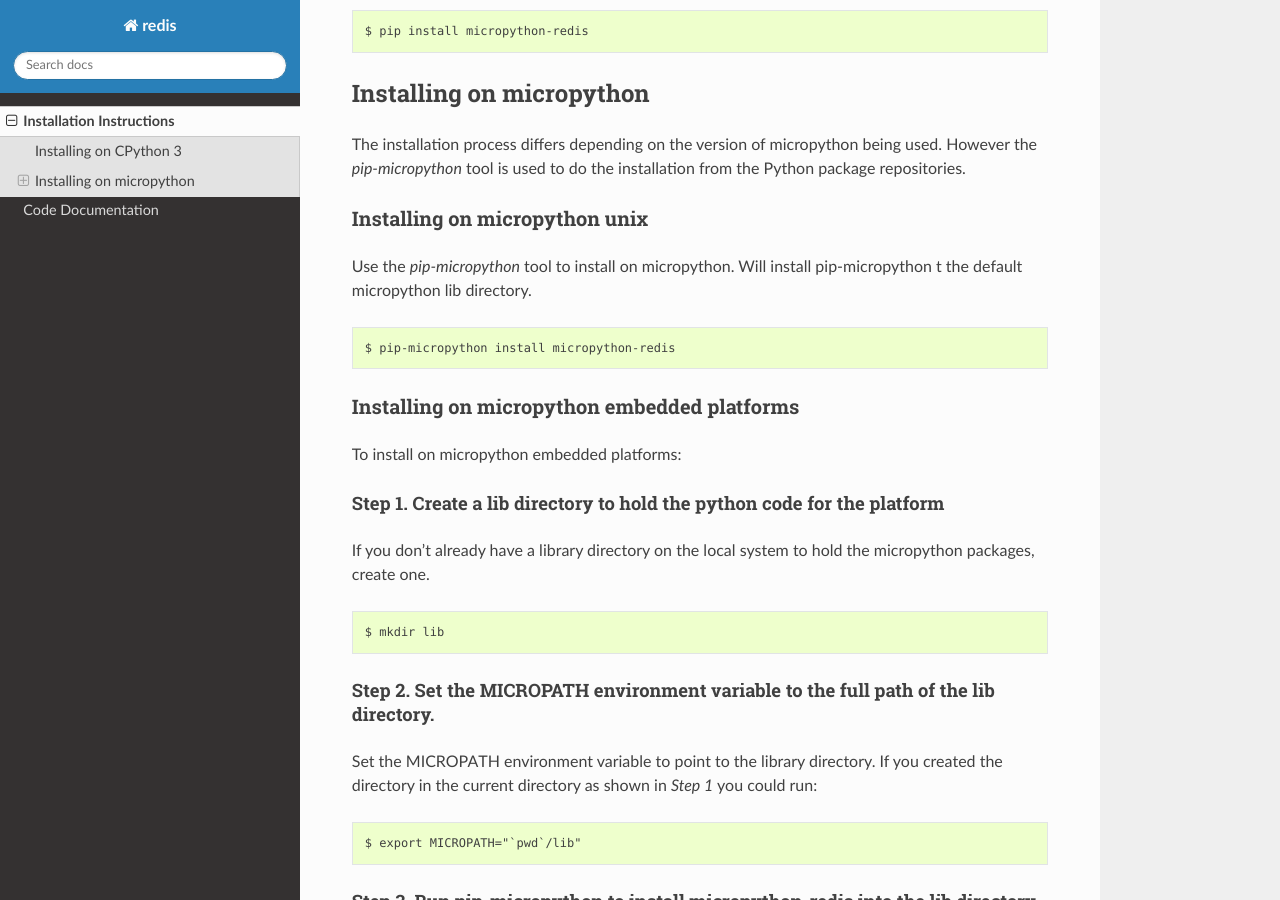
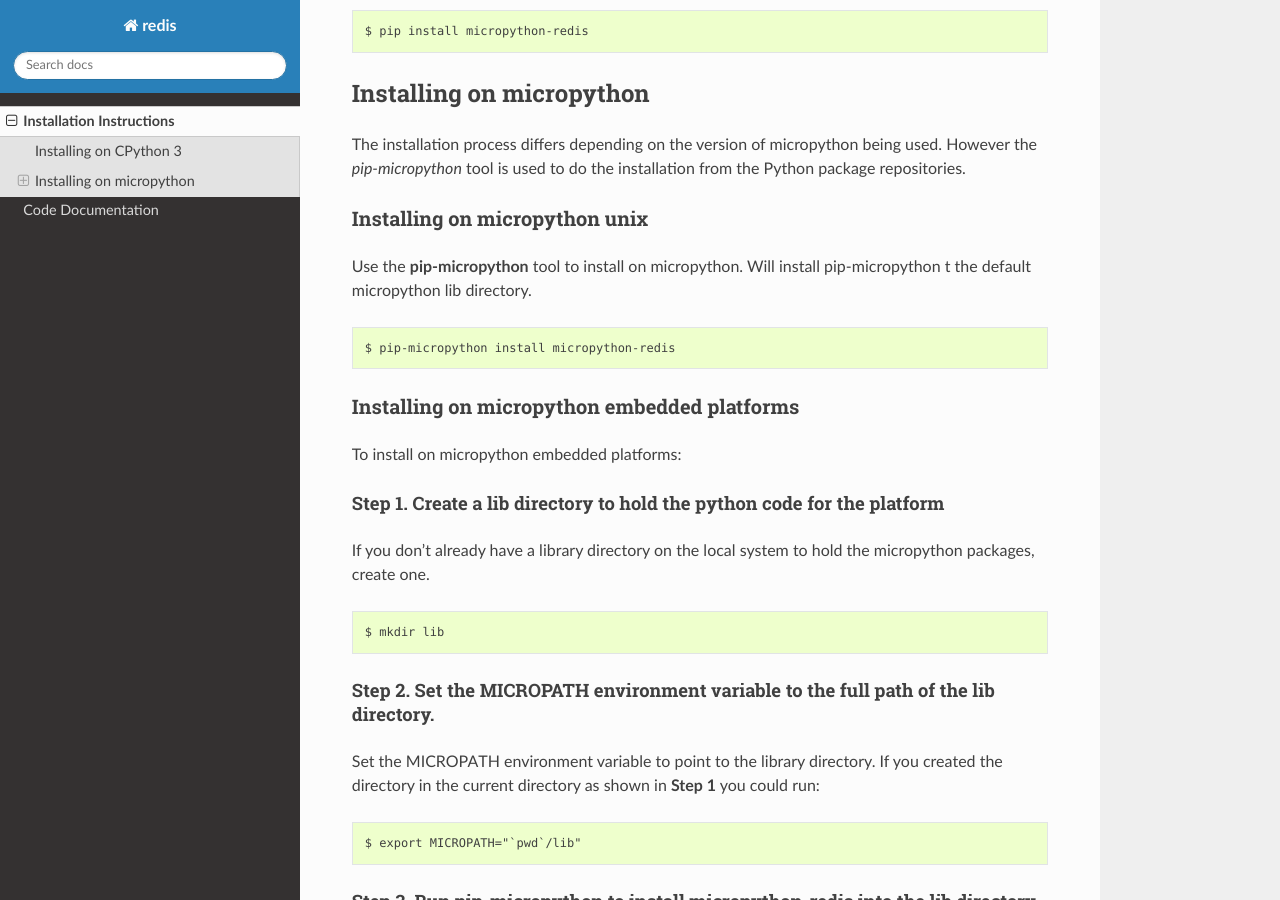
Before and after one commit to dwighthubbard/micropython-redis, a Sphinx documentation site: the page built from docs/install.md, in a window 1280 px wide and 900 px high, scrolled down 302 px. Built offline with Sphinx 7.4.7 and the Read the Docs theme 2.0.0, drawn with Linux system fonts in a browser that asks for light colours.

Commit message:
Doc updates

```diff
--- a/docs/install.md
+++ b/docs/install.md
@@ -14,7 +14,7 @@ tool is used to do the installation from the Python package repositories.
 
 ### Installing on micropython unix
 
-Use the *pip-micropython* tool to install on micropython.  Will install pip-micropython t the default micropython
+Use the **pip-micropython** tool to install on micropython.  Will install pip-micropython t the default micropython
 lib directory.
 
     $ pip-micropython install micropython-redis
@@ -32,13 +32,13 @@ If you don't already have a library directory on the local system to hold the mi
 #### Step 2. Set the MICROPATH environment variable to the full path of the lib directory.
 
 Set the MICROPATH environment variable to point to the library directory.  If you created the directory in the
-current directory as shown in *Step 1* you could run:
+current directory as shown in **Step 1** you could run:
 
     $ export MICROPATH="`pwd`/lib"
 
 #### Step 3. Run pip-micropython to install micropython-redis into the lib directory.
 
-Use the *pip-micropython* tool to install the *micropython-redis* package.
+Use the **pip-micropython** tool to install the **micropython-redis** package.
 
     $ pip-micropython install micropython-redis
 
```
